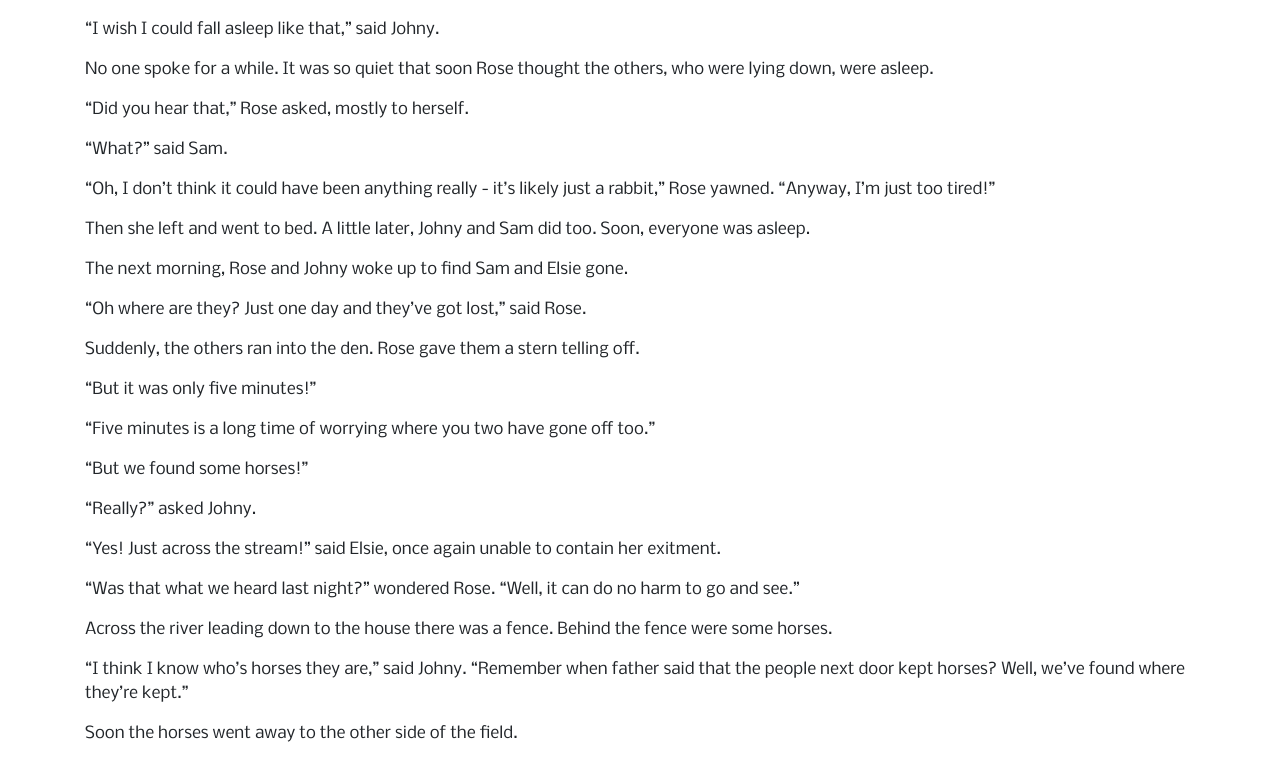
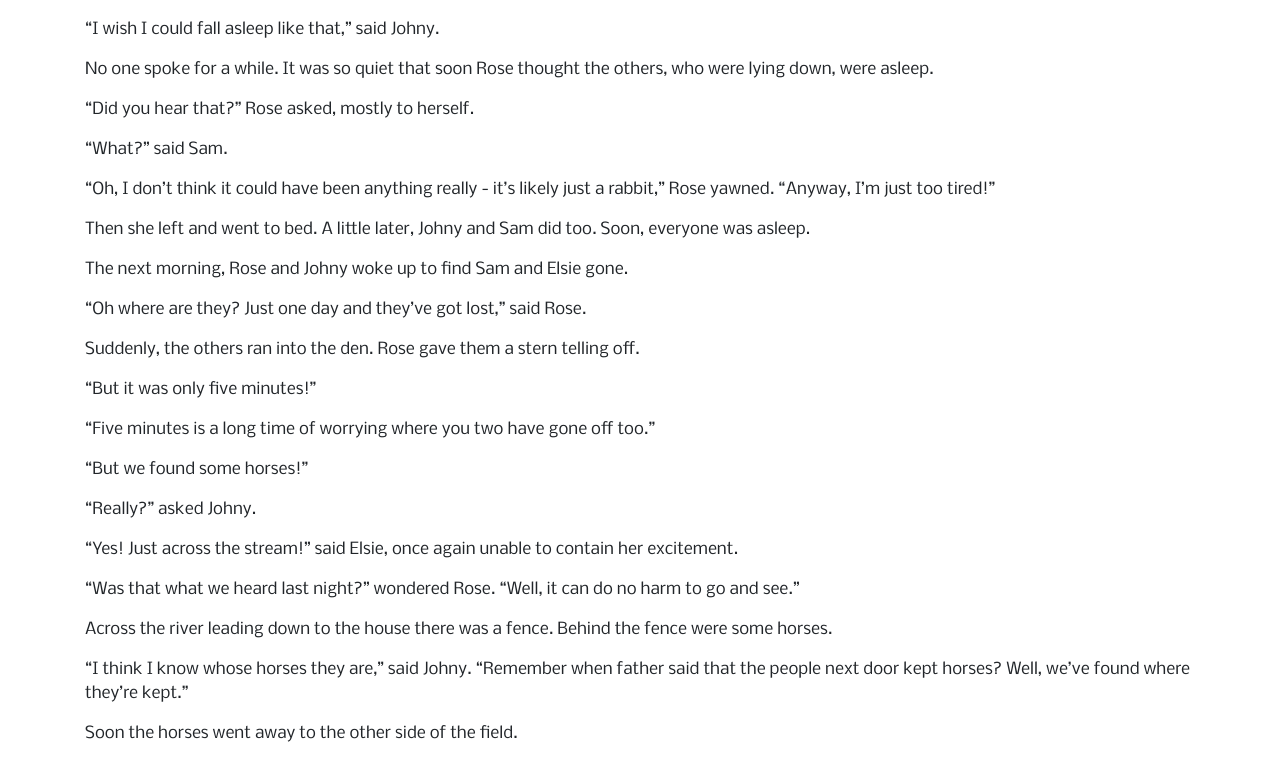
Before and after one commit to benjamin-wilkins/treasure-in-hiding, a Jekyll site: the page built from ch-4.md, in a window 1280 px wide and 1369 px high. Shown: the part 383-1146 px from the top of the window. Built offline with Jekyll 4.4.1, drawn with Linux system fonts in a browser that asks for light colours; some web fonts are replaced; our own code applies the rules of GitHub Pages for plain Markdown files.

Commit message:
Chapter 4 edits

```diff
--- a/ch-4.md
+++ b/ch-4.md
@@ -14,7 +14,7 @@ So, everyone was awake, watching for the first part of the night. Elsie soon fel
 
 No one spoke for a while. It was so quiet that soon Rose thought the others, who were lying down, were asleep.
 
-"Did you hear that," Rose asked, mostly to herself.
+"Did you hear that?" Rose asked, mostly to herself.
 
 "What?" said Sam.
 
@@ -36,13 +36,13 @@ Suddenly, the others ran into the den. Rose gave them a stern telling off.
 
 "Really?" asked Johny.
 
-"Yes! Just across the stream!" said Elsie, once again unable to contain her exitment.
+"Yes! Just across the stream!" said Elsie, once again unable to contain her excitement.
 
 "Was that what we heard last night?" wondered Rose. "Well, it can do no harm to go and see."
 
 Across the river leading down to the house there was a fence. Behind the fence were some horses.
 
-"I think I know who's horses they are," said Johny. "Remember when father said that the people next door kept horses? Well, we've found where they're kept."
+"I think I know whose horses they are," said Johny. "Remember when father said that the people next door kept horses? Well, we've found where they're kept."
 
 Soon the horses went away to the other side of the field.
 
```
